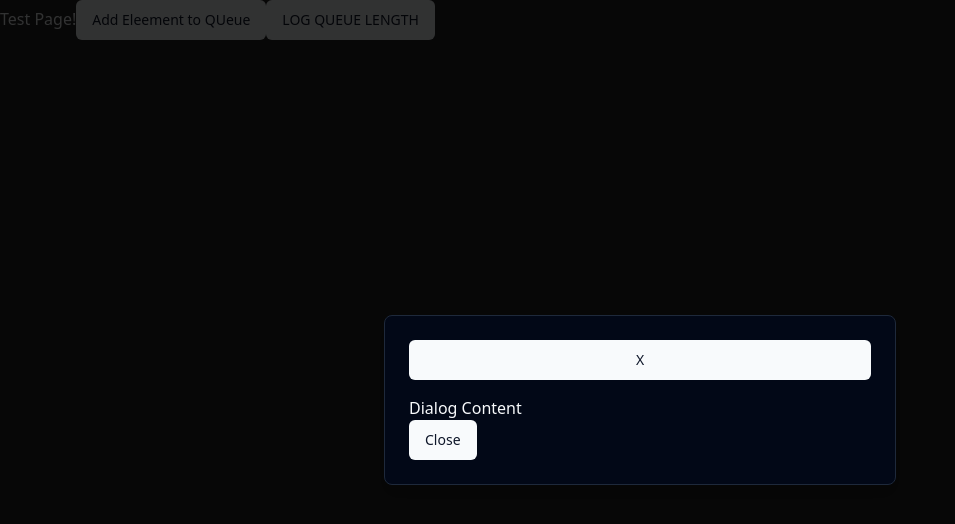
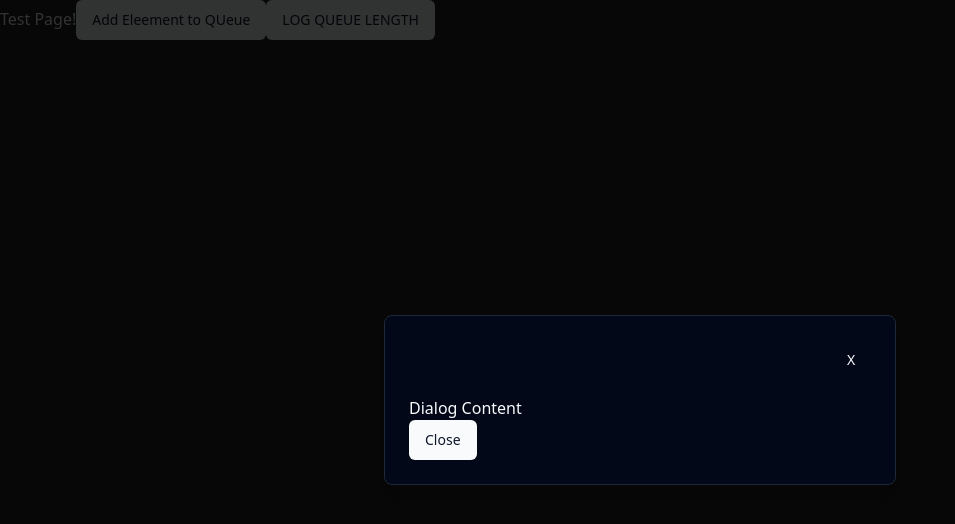
Before and after one commit to NaughtyDog6000/CompsciTDWebsite, a React (Vite) app: page /test in a window 1280 px wide. Both pictures are taken after a click on the button "Add Eleement to QUeue". Shown: the top 524 px of the page, without its empty margins (0-955 px from the left). Built offline with nearby package versions, Linux system fonts and the light colour scheme.

Commit message:
force close X is smaller in the top right

```diff
--- a/src/components/CustomDialog.tsx
+++ b/src/components/CustomDialog.tsx
@@ -87,7 +87,10 @@ export function CustomDialog() {
       <Dialog defaultOpen={true} open={true}>
         <DialogContentNoCloser>
           {/* Force Close Button */}
+          <div className="flex-row pb-0">
             <Button
+              className="h-10 w-10 float-end"
+              variant={"ghost"}
               onClick={() =>
                 handleClose({
                   data: null,
@@ -98,6 +101,8 @@ export function CustomDialog() {
             >
               X
             </Button>
+          </div>
+
           {/* Custom Content */}
           <div className="content">
             {CurrentDialog.content({ handleClose })}
```
Also changed, not shown: src/Structs/State.ts (+0 -15 lines). Lines whose indentation alone changed are shown as unchanged.
